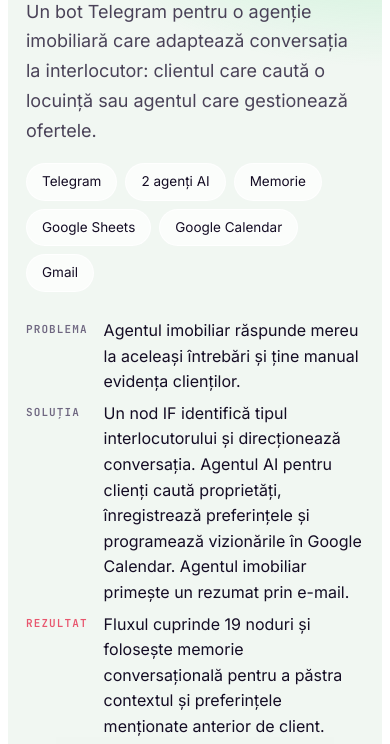
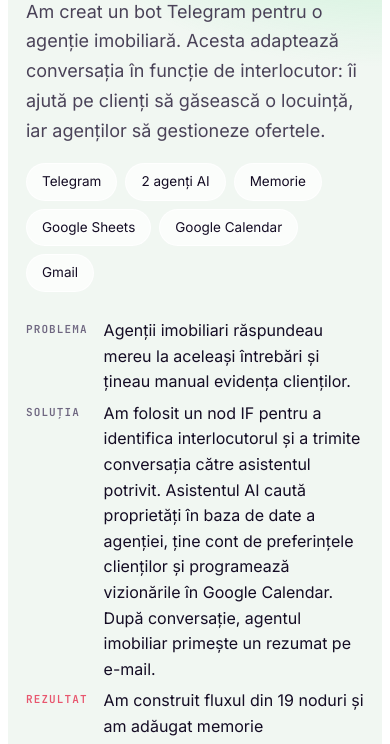
Before and after one commit to cristinabotan/cristinabotan.github.io, a plain HTML site: page proiect-agent-telegram.html in a window 390 px wide. Shown: the part 266-1010 px from the top of the page. Drawn offline with Linux system fonts and the light colour scheme.

Commit message:
Asistenți AI imobiliari: corecturi de text
Co-Authored-By: Claude Opus 5.5 <noreply@anthropic.com>

```diff
--- a/proiect-agent-telegram.html
+++ b/proiect-agent-telegram.html
@@ -30,15 +30,15 @@
     <header>
       <span class="meta">04 · Agent AI · temă de curs</span>
       <h1 id="tg-t">Doi asistenți AI <span class="it">imobiliari</span> pe Telegram</h1>
-      <p>Un bot Telegram pentru o agenție imobiliară care adaptează conversația la interlocutor: clientul care caută o locuință sau agentul care gestionează ofertele.</p>
+      <p>Am creat un bot Telegram pentru o agenție imobiliară. Acesta adaptează conversația în funcție de interlocutor: îi ajută pe clienți să găsească o locuință, iar agenților să gestioneze ofertele.</p>
       <div class="tags" style="margin-top:4px"><span>Telegram</span><span>2 agenți AI</span><span>Memorie</span><span>Google Sheets</span><span>Google Calendar</span><span>Gmail</span></div>
     </header>
     <dl class="pr">
-      <dt>Problema</dt><dd>Agentul imobiliar răspunde mereu la aceleași întrebări și ține manual evidența clienților.</dd>
-      <dt>Soluția</dt><dd>Un nod IF identifică tipul interlocutorului și direcționează conversația. Agentul AI pentru clienți caută proprietăți, înregistrează preferințele și programează vizionările în Google Calendar. Agentul imobiliar primește un rezumat prin e-mail.</dd>
-      <dt class="rez">Rezultat</dt><dd>Fluxul cuprinde 19 noduri și folosește memorie conversațională pentru a păstra contextul și preferințele menționate anterior de client.</dd>
+      <dt>Problema</dt><dd>Agenții imobiliari răspundeau mereu la aceleași întrebări și țineau manual evidența clienților.</dd>
+      <dt>Soluția</dt><dd>Am folosit un nod IF pentru a identifica interlocutorul și a trimite conversația către asistentul potrivit. Asistentul AI caută proprietăți în baza de date a agenției, ține cont de preferințele clienților și programează vizionările în Google Calendar. După conversație, agentul imobiliar primește un rezumat pe e-mail.</dd>
+      <dt class="rez">Rezultat</dt><dd>Am construit fluxul din 19 noduri și am adăugat memorie conversațională, astfel încât asistentul să țină minte contextul discuției și preferințele clientului.</dd>
     </dl>
-    <figure class="ecran"><img src="img/n8n-telegram.webp?v=2" alt="Fluxul agentului imobiliar în editorul n8n: Telegram, IF și doi agenți AI cu instrumentele lor" loading="lazy"><figcaption>Captură din editorul n8n. Sus: asistentul AI al agentului imobiliar. Jos: asistentul AI pentru clienți. Fiecare are propria memorie și propriile instrumente.</figcaption></figure>
+    <figure class="ecran"><img src="img/n8n-telegram.webp?v=2" alt="Fluxul agentului imobiliar în editorul n8n: Telegram, IF și doi agenți AI cu instrumentele lor" loading="lazy"><figcaption>Așa arată fluxul în editorul n8n. Sus este asistentul AI pentru agentul imobiliar, iar jos, cel pentru clienți. Fiecare are memoria și instrumentele sale.</figcaption></figure>
   </section>
 
   <nav class="pnav" aria-label="Alte proiecte"><a href="proiect-curs-n8n.html"><span>← Proiectul anterior</span><b>Materiale de curs n8n în două limbi</b></a><a href="index.html#portofoliu" class="toate">Toate proiectele</a><a href="proiect-zilma.html" class="dr"><span>Proiectul următor →</span><b>Zilma · magazin online pentru îngrijirea părului</b></a></nav>
```
